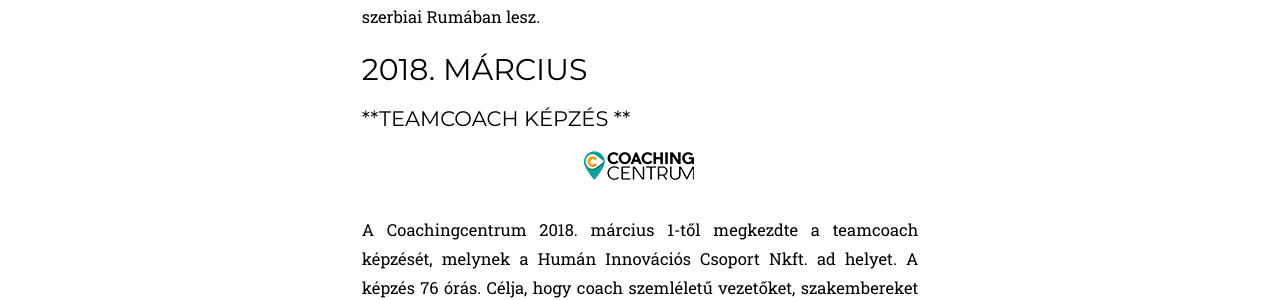
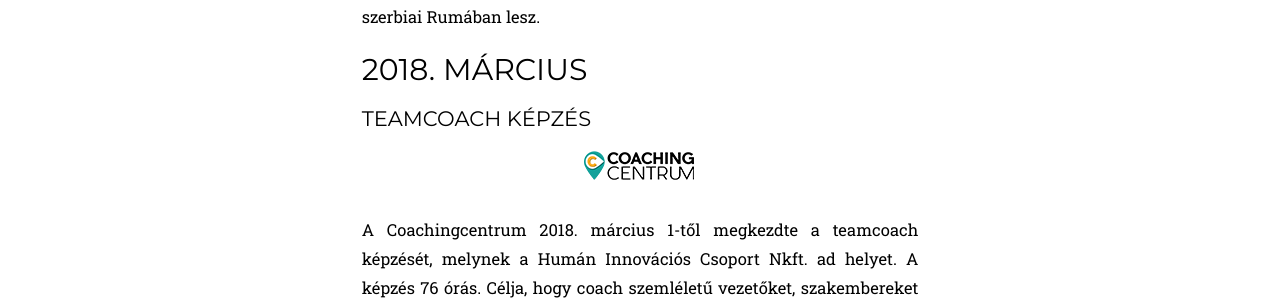
Before and after one commit to ArDrift/rebase_hics, a Jekyll site: the page built from _pages/hu/news_hu.md, in a window 1280 px wide and 900 px high, scrolled down 4269 px. Shown: the part 259-559 px from the top of the window. Built offline with Jekyll 4.4.1, drawn with Linux system fonts in a browser that asks for light colours; some web fonts are replaced; some of the changed lines change nothing that is shown.

Commit message:
Update Szekció [HU] “news_hu”

```diff
--- a/_pages/hu/news_hu.md
+++ b/_pages/hu/news_hu.md
@@ -13,7 +13,7 @@ permalink: /news_hu/
 
 ## Teamcoach képzés demonap
 
-![](/assets/img/coaching-centrum-logo.png)
+![null](/assets/img/coaching-centrum-logo.png)
 
 Nagy érdeklődés mellett zajlott a harmadik teamcoach képzés demonapja, melyre több mint harmincan regisztráltak. A képzés tematikáját, és egyes moduljaival ismerkedhettek meg az érdeklődők.
 
@@ -25,7 +25,7 @@ A program házigazdája, **Pernyéz Zsuzsanna**, a HICS ügyvezető tulajdonosa
 
 ## Humán Konferencia
 
-![](/assets/img/humán-klub.png)
+![null](/assets/img/humán-klub.png)
 
 # 2018. november
 
@@ -89,7 +89,7 @@ A projekt soron következő és egyben záró eseménye szeptemberben a szerbiai
 
 # 2018. március
 
-## **Teamcoach képzés **
+## Teamcoach képzés
 
 ![Coaching centrum logo](/assets/img/logo_cc.png)
 
```
